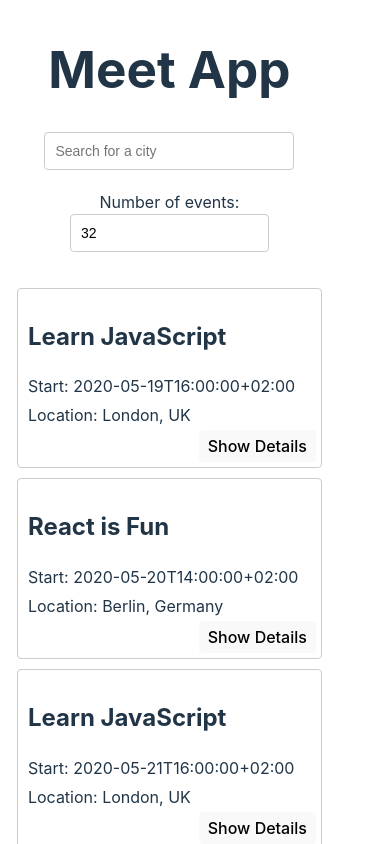
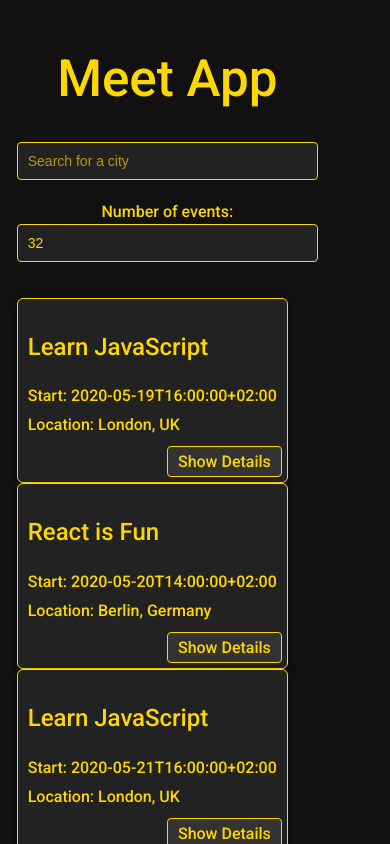
Before and after one commit to jolantasi/meet, a React (Vite) app: page / in a window 390 px wide. Shown: the top 844 px of the page. Built offline with nearby package versions, Linux system fonts and the light colour scheme.

Commit message:
Styling update

```diff
--- a/src/App.css
+++ b/src/App.css
@@ -1,13 +1,28 @@
-@import url(https://fonts.googleapis.com/css?family=Roboto:500);
+/* Google Font */
+@import url('https://fonts.googleapis.com/css?family=Roboto:500&display=swap');
+
+/* Base */
+body, html {
+  margin: 0;
+  padding: 0;
+  font-family: 'Roboto', Arial, sans-serif;
+  background-color: #111; /* dark/royal background */
+  color: #FFD700; /* golden text */
+}
+
 .App {
   text-align: center;
   padding: 2% 5%;
+  max-width: 1200px;
+  margin: auto;
 }
 
-.App * {
+/* Universal box-sizing */
+*, *::before, *::after {
   box-sizing: border-box;
 }
 
+/* Lists & paragraphs */
 ul {
   padding: 0;
   list-style: none;
@@ -17,23 +32,25 @@ p {
   margin: 5px 0;
 }
 
+/* Inputs */
 input[type="text"],
 input[type="number"] {
-  padding: 8px 6px 8px 10px;
+  width: 100%;
+  max-width: 250px;
+  padding: 10px;
   border-radius: 4px;
-  outline: none;
-  border: 1px solid #ccc;
+  border: 1px solid #FFD700;
+  background-color: #222;
+  color: #FFD700;
   font-size: 14px;
-  line-height: 20px;
-  align-self: center;
-  height: 38px;
   margin-bottom: 20px;
 }
 
-.city {
-  width: 250px;
+input::placeholder {
+  color: #FFD700AA;
 }
 
+/* City search */
 #city-search {
   display: flex;
   flex-direction: column;
@@ -42,47 +59,89 @@ input[type="number"] {
 }
 
 .suggestions {
-  width: 250px;
+  width: 100%;
+  max-width: 250px;
   position: absolute;
   top: 45px;
-  z-index: 2;
-  align-self: center;
-  margin: 0;
+  z-index: 10;
+  background-color: #222;
   font-size: 14px;
-  box-shadow: 10px 10px 16px -12px rgba(0, 0, 0, 0.75);
+  box-shadow: 0 4px 12px rgba(0,0,0,0.5);
+  border-radius: 0 0 4px 4px;
 }
 
 .suggestions > li {
-  text-align: left;
-  padding: 8px 6px 8px 10px;
-  background-color: #eee;
-  cursor: default;
-}
-
-.suggestions > li:last-child {
-  border-bottom-left-radius: 4px;
-  border-bottom-right-radius: 4px;
+  padding: 8px 10px;
+  cursor: pointer;
+  color: #FFD700;
+  transition: background-color 0.2s;
 }
 
 .suggestions > li:hover {
-  background-color: #bcdcdb;
+  background-color: #333;
 }
 
-.event {
-  padding: 10px 10px 35px;
-  margin-bottom: 10px;
-  text-align: left;
-  border: 1px solid #ccc;
-  border-radius: 4px;
-  position: relative;
+/* Event list container - centered */
+.event-list {
+  display: flex;
+  flex-direction: column;
+  align-items: center; /* center all events horizontally */
+  gap: 15px; /* spacing between events */
+  margin: 20px auto;
+  width: 100%;
+  max-width: 800px; /* limit width on big screens */
 }
 
+/* Event cards */
+.event {
+  width: 100%;
+  max-width: 600px;
+  padding: 10px;
+  padding-bottom: 40px; /* space for details button */
+  text-align: left;
+  border: 1px solid #FFD700;
+  border-radius: 6px;
+  position: relative;
+  background-color: #222;
+  box-shadow: 0 4px 8px rgba(0,0,0,0.5);
+  transition: transform 0.2s, box-shadow 0.2s;
+}
+
+.event:hover {
+  transform: scale(1.02);
+  box-shadow: 0 6px 16px rgba(0,0,0,0.6);
+}
+
+/* Details button */
 .details-btn {
   position: absolute;
   right: 5px;
   bottom: 5px;
-  padding: 5px 8px;
+  padding: 5px 10px;
   border-radius: 4px;
-  outline: none;
+  border: 1px solid #FFD700;
+  background-color: #333;
+  color: #FFD700;
   cursor: pointer;
+  transition: all 0.2s;
 }
+
+.details-btn:hover {
+  background-color: #FFD700;
+  color: #111;
+}
+
+/* Responsive */
+@media screen and (max-width: 768px) {
+  .App {
+    padding: 5%;
+  }
+
+  .event, .suggestions {
+    max-width: 90%;
+  }
+
+  input[type="text"], input[type="number"] {
+    max-width: 100%;
+  }
+}
```
